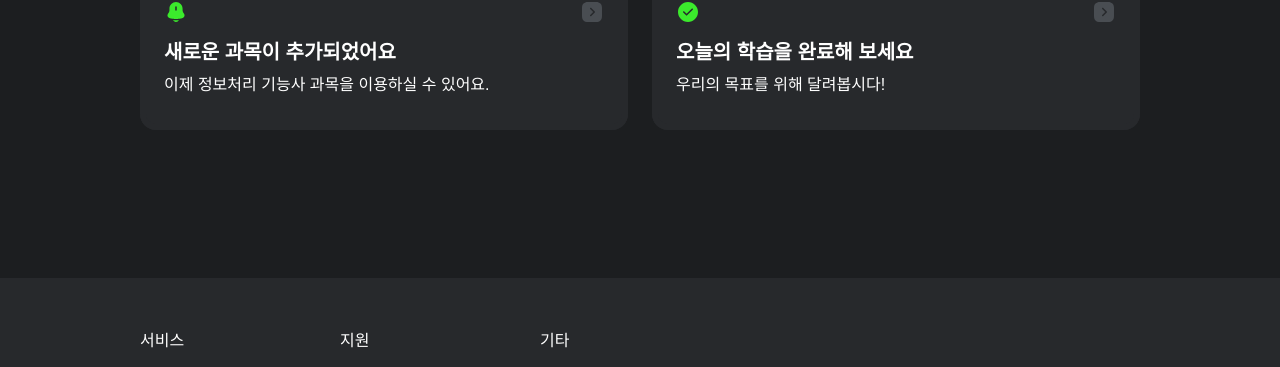
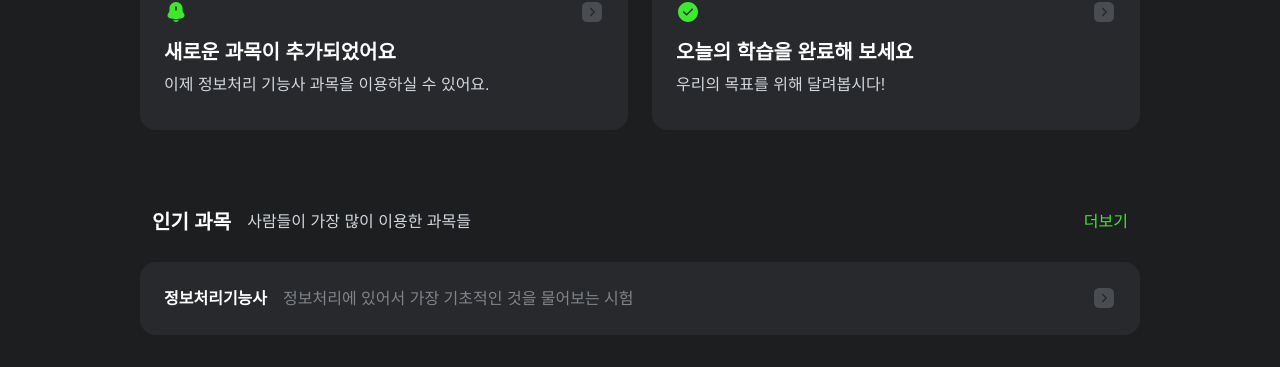
Before and after one commit to DSM-Project-Factory/JCG, a React (Create React App) app: page / in a window 1280 px wide. Shown: the part 576-943 px from the top of the page. Built offline with nearby package versions, Linux system fonts and the light colour scheme; what emotion-normalize would draw is missing.

Commit message:
Add InfoBox.tsx & InfoElement.tsx

```diff
--- a/src/components/InfoBox.tsx
+++ b/src/components/InfoBox.tsx
@@ -1,7 +1,54 @@
-const InfoBox = () => {
-  return(
-    <></>
-  )
+import InfoElement, { InfoElementProps } from './InfoElement';
+import styled from '@emotion/styled';
+import { Txt } from './Txt';
+import { useNavigate } from 'react-router-dom';
+
+interface InfoProps {
+  title: string;
+  subTitle: string;
+  moreLinkTo: string;
+  contents: InfoElementProps[];
 }
 
-export default InfoBox
+const InfoBox = ({ title, subTitle, moreLinkTo, contents }: InfoProps) => {
+  const navigate = useNavigate();
+  return (
+    <Frame>
+      <TitleDiv>
+        <TxtDiv>
+          <Txt typography='h3'>{title}</Txt>
+          <Txt color='gray400'>{subTitle}</Txt>
+        </TxtDiv>
+        <Txt color={'green500'} clickable onClick={() => navigate(moreLinkTo)}>더보기</Txt>
+      </TitleDiv>
+      {contents.map((v, i) => (
+        <InfoElement
+          subject={v.subject}
+          explanation={v.explanation}
+          linkTo={v.linkTo} key={i}
+        />
+      ))}
+    </Frame>
+  );
+};
+
+export default InfoBox;
+
+const TxtDiv = styled.div`
+  display: flex;
+  gap: 16px;
+  align-items: center;
+`;
+const TitleDiv = styled.div`
+  display: flex;
+  justify-content: space-between;
+  align-items: center;
+  padding: 12px;
+  width: calc(100% - 24px);
+`;
+const Frame = styled.div`
+  display: flex;
+  flex-direction: column;
+  width: 100%;
+  gap: 12px;
+`;
--- /dev/null
+++ b/src/components/InfoElement.tsx
@@ -0,0 +1,52 @@
+import Icon from './Icon';
+import { Txt } from './Txt';
+import { useNavigate } from 'react-router-dom';
+import styled from '@emotion/styled';
+import { colors } from '../constant/colors';
+
+export interface InfoElementProps {
+  subject: string;
+  explanation: string;
+  linkTo: string;
+}
+
+const InfoElement = ({ subject, explanation, linkTo }: InfoElementProps) => {
+  const navigate = useNavigate();
+  return (
+    <Container onClick={() => navigate(linkTo)}>
+      <ContentDiv>
+        <Txt typography='p2'>{subject}</Txt>
+        <Txt color='gray500'>{explanation}</Txt>
+      </ContentDiv>
+      <Icon name='arrowRight' color='gray600' />
+    </Container>
+  );
+};
+
+export default InfoElement;
+
+const Container = styled.div`
+  display: flex;
+  justify-content: space-between;
+  padding: 24px;
+  width: calc(100% - 48px);
+  align-items: center;
+  background-color: ${colors.gray700};
+  border-radius: 16px;
+  cursor: pointer;
+  transition: 0.5s;
+  box-shadow: 0 0 0 0 transparent, 0 0 0 6px ${colors.gray700} inset;
+
+  span {
+    cursor: pointer;
+  }
+
+  &:hover {
+    box-shadow: -40px 0 24px -16px ${colors.gray600}, 26px 0 0 -24px ${colors.white} inset;
+  }
+`;
+const ContentDiv = styled.div`
+  display: flex;
+  gap: 16px;
+  align-items: center;
+`;
--- a/src/components/Suggestion.tsx
+++ b/src/components/Suggestion.tsx
@@ -54,6 +54,10 @@ const Box = styled.div`
   transition: 0.5s;
   box-shadow: 0 0 0 0 transparent, 0 0 0 6px ${colors.gray700} inset;
 
+  span {
+    cursor: pointer;
+  }
+
   &:hover {
     box-shadow: 0 24px 40px -12px ${colors.gray600}, 0 -26px 0 -24px ${colors.white} inset;
     transform: translateY(-12px);
--- a/src/components/Txt.tsx
+++ b/src/components/Txt.tsx
@@ -3,20 +3,23 @@
 import { jsx } from '@emotion/react';
 import { HTMLAttributes } from 'react';
 import { colorsKeyOfType } from '../constant/colors';
+import { colors } from '../constant/colors';
 
 interface Props extends HTMLAttributes<HTMLSpanElement> {
   typography?: 'h1' | 'h2' | 'h3' | 'p1' | 'p2' | 'p3' | 'p4';
   color?: colorsKeyOfType;
+  clickable?: boolean;
 }
 
-export const Txt = ({ typography = 'p3', color = 'white', ...props }: Props) => {
+export const Txt = ({ typography = 'p3', color = 'white', clickable = false, ...props }: Props) => {
   return (
     <span
       css={{
         margin: 0,
         padding: 0,
-        color,
+        color: colors[color],
         lineHeight: 1.6,
+        cursor: clickable ? 'pointer' : 'auto',
         ...TYPOGRAPHY[typography],
       }}
       {...props}
--- a/src/page/Main.tsx
+++ b/src/page/Main.tsx
@@ -2,6 +2,16 @@ import React, { useEffect, useState } from 'react';
 import * as _ from './styles/MainStyle';
 import { Txt } from '../components/Txt';
 import Suggestion from '../components/Suggestion';
+import InfoBox from '../components/InfoBox';
+
+const ex = {
+  title: '인기 과목',
+  subTitle: '사람들이 가장 많이 이용한 과목들',
+  moreLinkTo: '',
+  contents: [
+    { subject: '정보처리기능사', explanation: '정보처리에 있어서 가장 기초적인 것을 물어보는 시험', linkTo: '' },
+  ],
+};
 
 const Main = () => {
   const [imgCnt, setImgCnt] = useState(1);
@@ -34,6 +44,7 @@ const Main = () => {
           <Suggestion title='새로운 과목이 추가되었어요' subTitle='이제 정보처리 기능사 과목을 이용하실 수 있어요.' type='notification' />
           <Suggestion title='오늘의 학습을 완료해 보세요' subTitle='우리의 목표를 위해 달려봅시다!' type='checkCircle' />
         </_.NotificationDiv>
+        <InfoBox title={ex.title} subTitle={ex.subTitle} moreLinkTo={ex.moreLinkTo} contents={ex.contents} />
       </_.Content>
     </>
   );
```
Also changed, not shown: src/components/Button.tsx (renamed from src/components/Button.ts).
